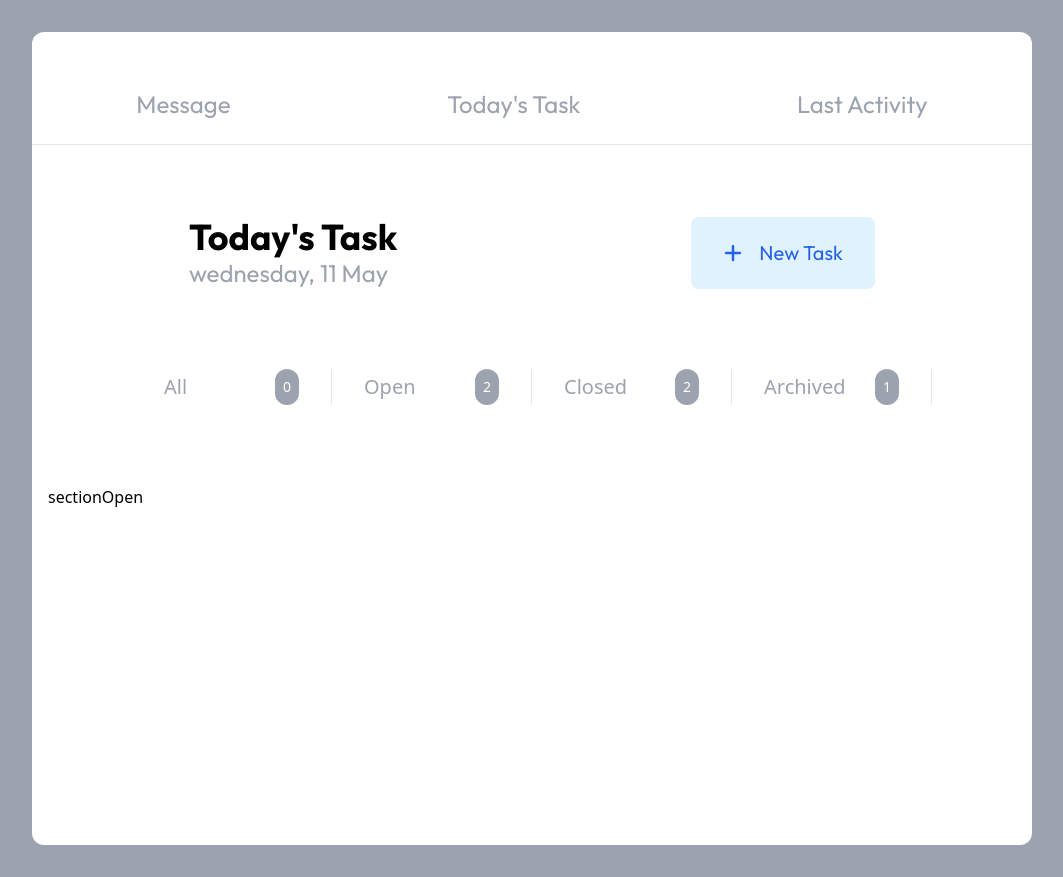
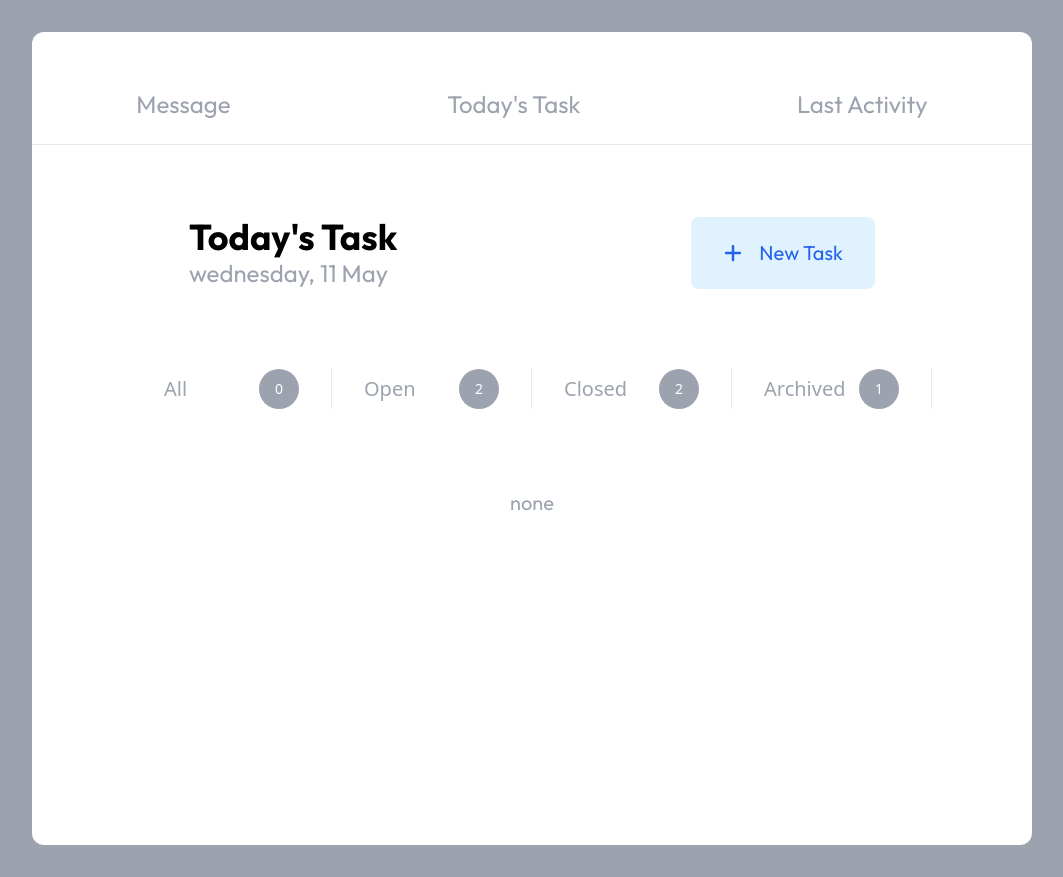
Before and after one commit to EmmanuelMbarga/testGenuka, a Next.js app: page / in a window 1280 px wide. Both pictures are taken after a click on the button "Open". Shown: the whole page, without its empty margins (108-1171 px from the left). Built offline with nearby package versions, Linux system fonts and the light colour scheme; a web font is replaced by a local one.

Commit message:
filtrage des sections

```diff
--- a/components/TaskToday/navStatus/btnstatus.js
+++ b/components/TaskToday/navStatus/btnstatus.js
@@ -8,9 +8,11 @@ export default function BtnstatusTask(props) {
       <button className="text-gray-400 text-xl capitalize MiniPortable:text-lg mobil:text-lg">
         {props.title}
       </button>
-      <span className="bg-gray-400 rounded-full text-sm text-white p-2 ml-2 mobil:ml-2 mobil:text-sm MiniPortable:text-xs ">
-        {props.number.length}
-      </span>
+      <div className="w-10 h-10 flex justify-center items-center bg-gray-400 rounded-full text-sm text-white p-2 ml-2 mobil:ml-2 mobil:text-sm MiniPortable:text-xs ">
+        <span>
+            {props.number.length}
+        </span>
+      </div>
     </div>
   );
 }
--- a/components/containerAddTask/sectionArchived.js
+++ b/components/containerAddTask/sectionArchived.js
@@ -2,6 +2,8 @@ import React from 'react'
 
 export default function SectionArchived() {
   return (
-    <div>S</div>
+    <div>
+      <p className='text-center text-xl font-Outfit text-gray-400'>none</p>
+    </div>
   )
 }
--- a/components/containerAddTask/sectionClosed.js
+++ b/components/containerAddTask/sectionClosed.js
@@ -2,8 +2,8 @@ import React from 'react'
 
 export default function SectionClosed(props) {
   return (
-    <section className={props.tableau.length ? "overflow-y-scroll h-80" : "h-80"}>
-
+    <section className="font-Outfit">
+      <p className='text-center text-xl text-gray-400'>none</p>
     </section>
   )
 }
--- a/components/containerAddTask/sectionOpen.js
+++ b/components/containerAddTask/sectionOpen.js
@@ -2,6 +2,8 @@ import React from 'react'
 
 export default function SectionOpen() {
   return (
-    <div>sectionOpen</div>
+    <div>
+      <p className='text-center text-xl font-Outfit text-gray-400'>none</p>
+    </div>
   )
 }
```
Also changed, not shown: components/TaskToday/conteinerTask.js (+0 -14 lines).
